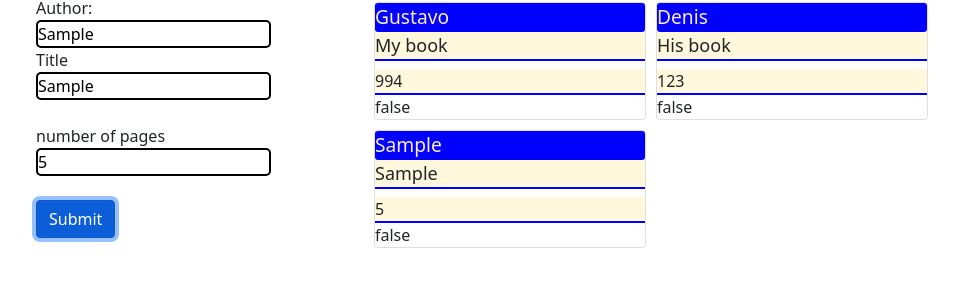
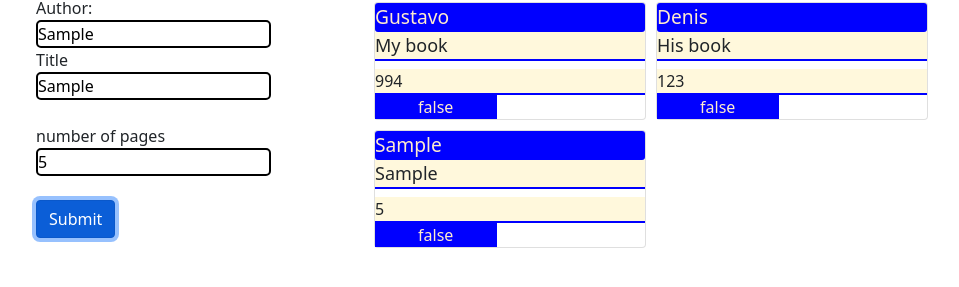
Before and after one commit to icebox827/library, a plain HTML site: page index.html in a window 1280 px wide. Both pictures are taken after typing "Sample", "Sample", "5" into the empty fields and a click on the button "Submit". Shown: the part 209-496 px from the top of the page, without its empty margins (46-1005 px from the left). Drawn offline with nearby package versions, Linux system fonts and the light colour scheme.

Commit message:
Add read button

```diff
--- a/assets/CSS/style.css
+++ b/assets/CSS/style.css
@@ -47,3 +47,21 @@ input {
   border-bottom: blue 2px solid;
   background-color: cornsilk;
 }
+
+.card-read {
+  color: blanchedalmond;
+}
+
+#card-container a {
+  text-decoration: none;
+}
+
+button {
+  width: 45%;
+  background-color: blue;
+  border: none;
+}
+
+button:hover {
+  background: rgb(122, 228, 255);
+}
--- a/assets/Script/main.js
+++ b/assets/Script/main.js
@@ -42,7 +42,7 @@ function displayBook() {
     const author = document.createElement("div");
     const title = document.createElement("div");
     const pages = document.createElement("div");
-    const read = document.createElement("div");
+    const read = document.createElement("button");
 
     card.className = "card"
     author.className = "card-author"
@@ -63,9 +63,6 @@ function displayBook() {
     pages.innerHTML = myLibrary[i].pages;
     read.innerHTML = myLibrary[i].read;
 
-
-
-
     // image.src = "./assets/img/library_of_alexandria.jpeg"
     // image.setAttribute("alt", "Image from assets")
   }
```
